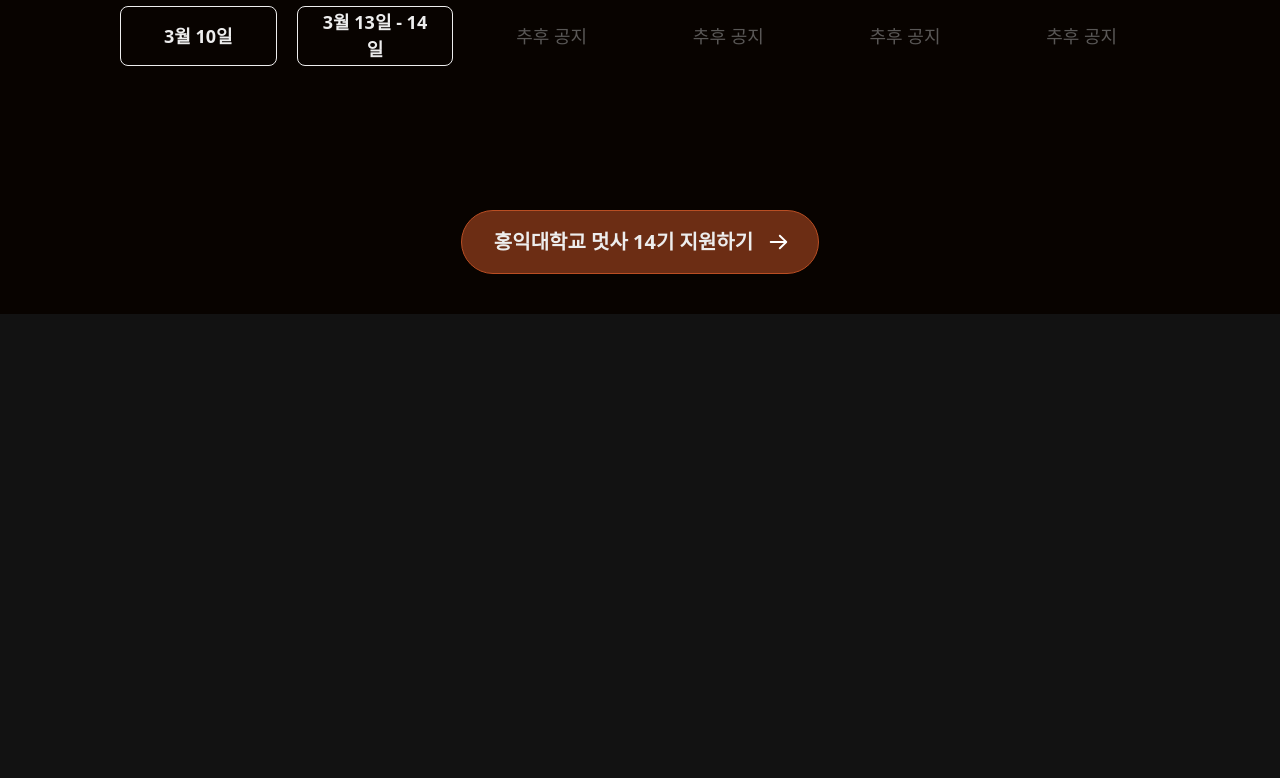
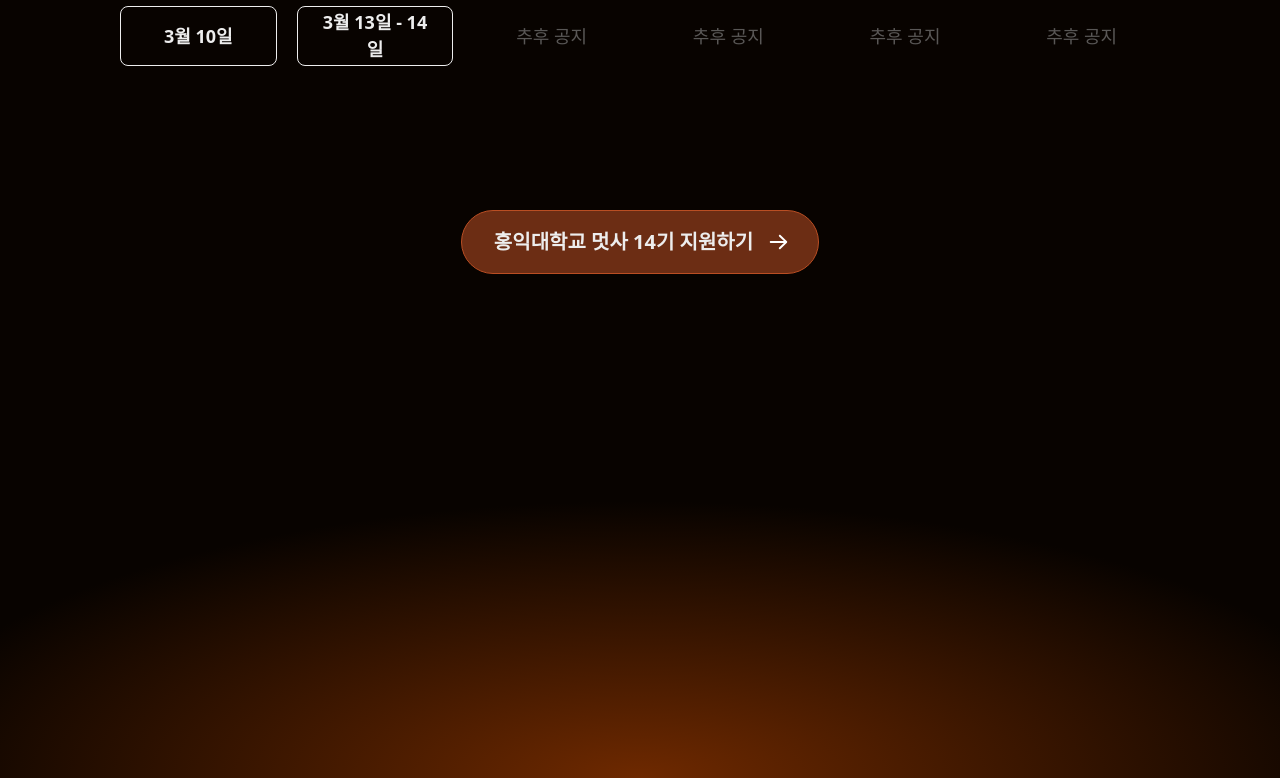
Before and after one commit to likelion-14th-page/likelion-14th-FE, a React (Vite) app: page /recruiting in a window 1280 px wide. Shown: the part 1682-2460 px from the top of the page. Before the commit the page ends 1996 px from the top, so only its background shows below. Built offline with nearby package versions, Linux system fonts and the light colour scheme.

Commit message:
#13 [UI] Footer Layout 추가

```diff
--- a/src/layout/Footer.jsx
+++ b/src/layout/Footer.jsx
@@ -1,7 +1,7 @@
 import Manager from '../components/home/Manager';
 
-const Footer = () => {
-  return (
+const Footer = ({ home = false }) => {
+  return home === true ? (
     <div className="bg-bg-secondary px-[140px] pt-[92px] pb-[141px]">
       <div className="flex flex-row gap-[120px] justify-start items-start">
         <div className="flex flex-col gap-[64px]">
@@ -21,6 +21,9 @@ const Footer = () => {
         <Manager />
       </div>
     </div>
+  ) : (
+    // 적용할 클래스명
+    <div className="h-[464px] bg-[radial-gradient(59.61%_59.61%_at_50%_100%,#6E2900_0%,#080300_100%)]"></div>
   );
 };
 
--- a/src/layout/Layout.jsx
+++ b/src/layout/Layout.jsx
@@ -1,6 +1,7 @@
 import { Outlet, useLocation } from 'react-router-dom';
 import Navbar from './Navbar';
 import PageHeader from '../components/common/PageHeader';
+import Footer from '../layout/Footer';
 
 const Layout = () => {
   const location = useLocation();
@@ -49,6 +50,7 @@ const Layout = () => {
         <main className="w-full px-[120px] py-10">
           <Outlet />
         </main>
+        <Footer />
       </div>
     </div>
   );
--- a/src/pages/Home.jsx
+++ b/src/pages/Home.jsx
@@ -56,7 +56,7 @@ const Home = () => {
       <div className="flex justify-center items-center mb-[164px]">
         <ButtonApply type="long_footer" />
       </div>
-      <Footer />
+      <Footer home={true} />
     </>
   );
 };
```
Also changed, not shown: src/App.jsx (+6 -6 lines).
